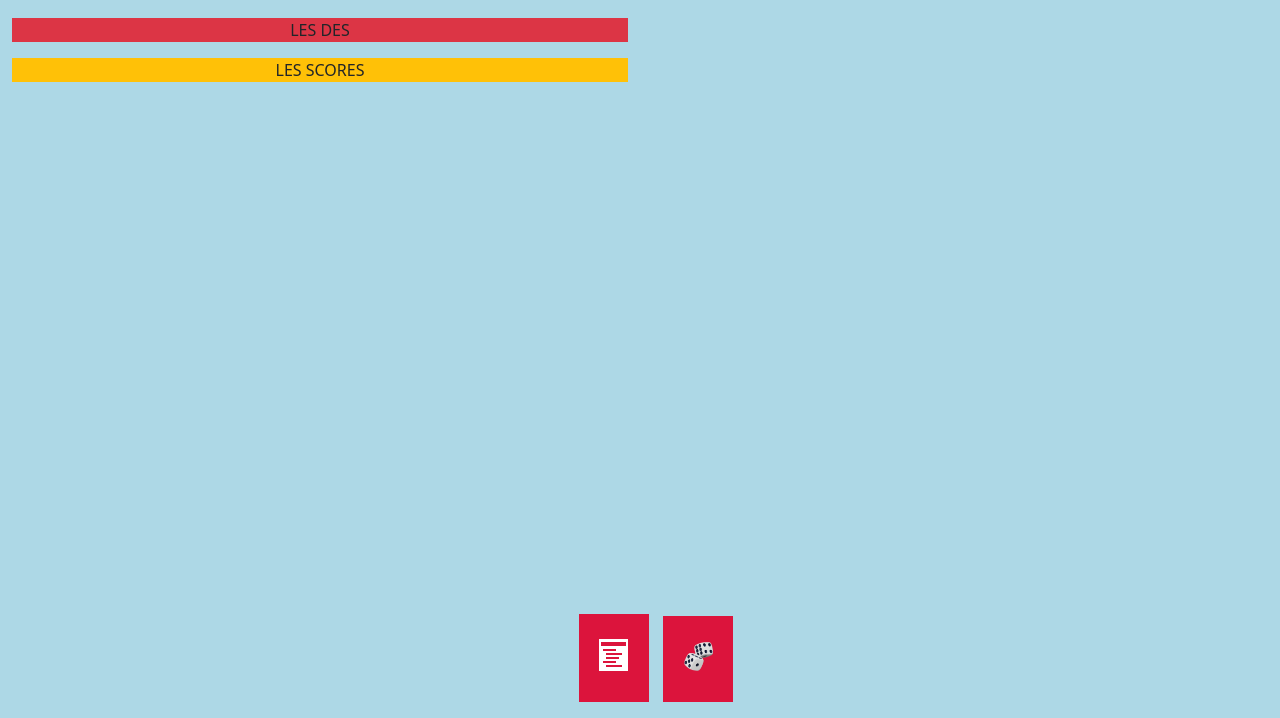
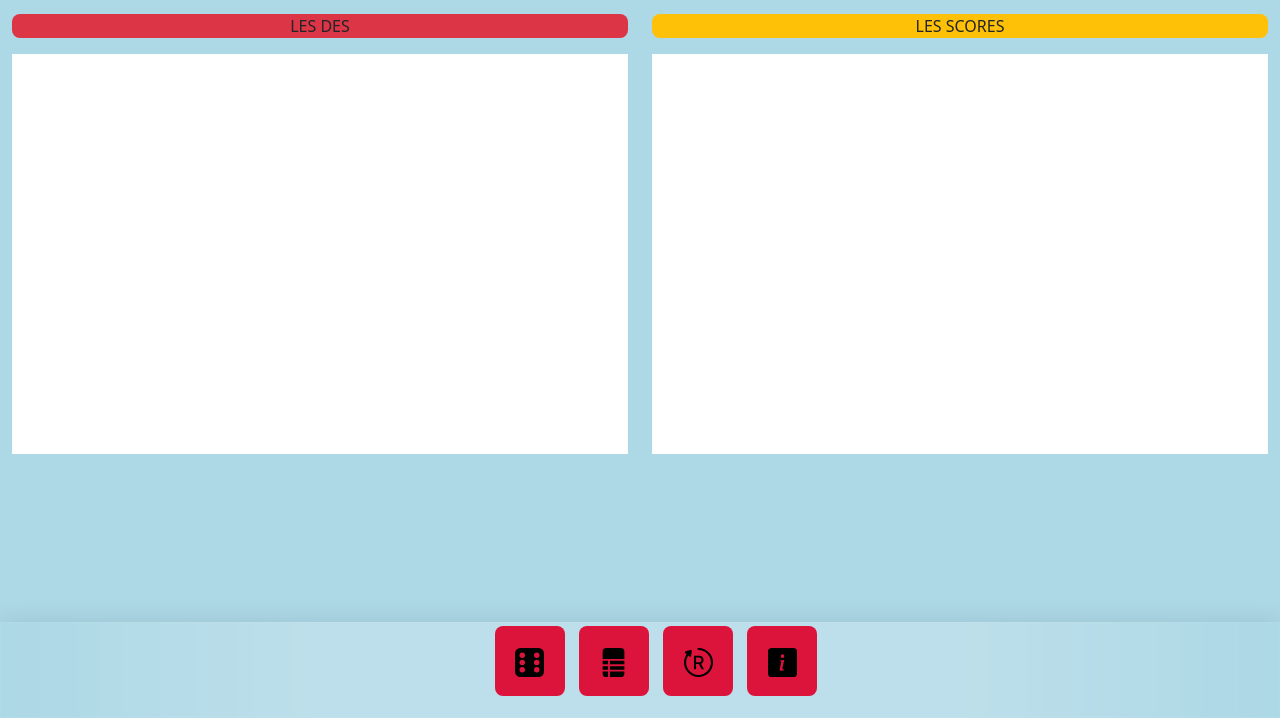
Before and after one commit to Valwer/Yams, a website: page index.html in a window 1280 px wide. Shown: the part 82-800 px from the top of the page. Drawn offline with nearby package versions, Linux system fonts and the light colour scheme.

Commit message:
first commit

```diff
--- a/index.html
+++ b/index.html
@@ -1,5 +1,6 @@
 <!DOCTYPE html>
 <html lang="fr">
+
 <head>
     <meta charset="UTF-8">
     <meta name="viewport" content="width=device-width, initial-scale=1.0">
@@ -7,40 +8,67 @@
     <link rel="stylesheet" href="./node_modules/bootstrap/dist/css/bootstrap.min.css">
     <title>Le yams</title>
 </head>
+
 <body>
+    <!-- HEADER -->
+    <header>
+        <h1>Le jeu du Yam's</h1>
+    </header>
+    <!-- FIN HEADER -->
 
-    <header>
-        <h1>Le jeu du Yammm's</h1>
-    </header>
-    <div class="container">
+
+    <!-- CONTENT -->
+    <div class="container-fluid">
         <div class="row">
-            <div class="col-12">
-                <div class="dices text-center bg-danger">
-                    <p class=" text-dark">LES DES</p>
+
+            <div class="col-12 col-md-6">
+                <!-- GAME -->
+                <div class="text-center bg-danger title-set">
+                    <p class="text-dark">LES DES</p>
                 </div>
-                <div class=" text-center bg-warning">
-                    <p class=" text-dark">LES SCORES</p>
+
+                    <div class="box-content mb-3">
+
+                    </div>
+            </div>
+
+            <div class="col-12 col-md-6">
+                <!-- LEADERBOARD -->
+                <div class="text-center bg-warning title-set">
+                    <p class="text-dark">LES SCORES</p>
                 </div>
+                    <div class="box-content mb-3">
+
+                    </div>
             </div>
+
         </div>
     </div>
+    <!-- FIN CONTENT -->
 
 
-<nav>
-    <ul>
-        <li>
-            <div class="work-icon">
-                <div class="paper"></div>
-                <div class="lines"></div>
-                <div class="lines"></div>
-                <div class="lines"></div>
-            </div>
-        </li>
-        <li>
-            <div class="dice-icon"></div>
-        </li>
-    </ul>
-</nav>
-<script src="./public/assets/js/script.js"></script>
+    <!-- NAVBAR -->
+
+    <nav class="bg-nav">
+        <ul>
+            <li>
+                <div class="dice-icon"></div>
+            </li>
+            <li>
+                <div class="rules-icon"></div>
+            </li>
+            <li>
+                <div class="restart-icon"></div>
+            </li>
+            <li>
+                <div class="infos-icon"></div>
+            </li>
+        </ul>
+    </nav>
+    <!-- FIN NAVBAR -->
+
+
+    <script src="./public/assets/js/script.js"></script>
 </body>
+
 </html>
--- a/public/assets/css/style.css
+++ b/public/assets/css/style.css
@@ -1,4 +1,6 @@
-*,*:before,*:after {
+*,
+*:before,
+*:after {
 	box-sizing: border-box;
 }
 
@@ -9,12 +11,6 @@
 header {
 	text-align: center;
 	padding: 20px 0;
-    position: fixed;
-    top: 0;
-    left: 0;
-    width: 100%;
-    background: transparent;
-    z-index: 9999;
 }
 
 h1 {
@@ -33,13 +29,23 @@ h2 {
 }
 
 body {
-  padding: 100px 0;
 	background: lightblue !important;
 	color: white;
-  max-width:640px;
 	font-family: 'Montserrat', sans-serif;
 	font-size: 14px;
-  line-height:1.4;
+	line-height: 1.4;
+}
+
+.container-fluid {
+	margin-bottom: 80px;
+}
+
+/* NAVBAR */
+.bg-nav {
+	background: linear-gradient(90deg, rgba(255, 255, 255, 0) 0%, rgba(255, 255, 255, 0.2) 25%, rgba(255, 255, 255, 0.2) 75%, rgba(255, 255, 255, 0) 100%);
+	box-shadow: 0 0 25px rgba(0, 0, 0, 0.1), inset 0 0 1px rgba(255, 255, 255, 0.6);
+	height: 12vh;
+	padding-top: 4px;
 }
 
 nav {
@@ -53,27 +59,32 @@ nav {
 
 nav ul {
 	text-align: center;
+}
 
-}
 nav ul li {
 	display: inline-block;
+	border-radius: 8px;
 	width: 70px;
+	height: 70px;
 	cursor: pointer;
 	background: crimson;
 	text-transform: uppercase;
-    transition: all .4s ease-out;
-    margin: 0 5px; /* Espacement entre les éléments de menu */
+	transition: all .6s ease-out;
+	margin: 0 5px;
+	/* Espacement entre les éléments de menu */
 }
 
 nav ul li:after {
 	content: "";
+	border-radius: 8px;
 	position: absolute;
 	background: white;
 	color: crimson;
 	top: 100%;
 	left: 0;
 	width: 100%;
-    height: 70px; /* Hauteur de l'élément de menu */
+	height: 70px;
+	/* Hauteur de l'élément de menu */
 	opacity: .5;
 	transform: perspective(400px) rotateX(-90deg);
 	transform-origin: 0 0;
@@ -81,141 +92,89 @@ nav ul li:after {
 }
 
 nav ul li:nth-child(1):after {
-	content: "Règles";
-	line-height: 88px;
+	content: "Lancer";
+	line-height: 80px;
 }
 nav ul li:nth-child(2):after {
-	content: "Lancer";
-	line-height: 88px;
+	content: "Règles";
+	line-height: 80px;
 }
-
+nav ul li:nth-child(3):after {
+	content: "Restart";
+	line-height: 80px;
+}
+nav ul li:nth-child(4):after {
+	content: "Infos";
+	line-height: 80px;
+}
 nav ul li:hover {
-    transform: translateY(-70px); /* Déplacer le menu vers le haut au survol */
+	transform: translateY(-70px);
+	/* Déplacer le menu vers le haut au survol */
 }
-
 nav ul li:hover:after {
 	opacity: 1;
 	transform: perspective(400px) rotateX(0deg) scale(1);
 }
 
 
-nav ul li > div {
+nav ul li>div {
 	display: inline-block;
-	padding: 25px 0;
+	padding: 20px 0;
 	background: transparent;
 }
 
-nav ul li div { position: relative; }
+nav ul li div {
+	position: relative;
+}
 
 .dice-icon {
 	position: relative;
-    height: 80px; /* Ajustez la hauteur selon vos besoins */
+	height: 73px;
+	/* Ajustez la hauteur selon vos besoins */
 	width: 29px;
 	background: white;
-    background: url('/public/assets/img/5726201.webp') center/contain no-repeat; /* Remplacez 'chemin/vers/votre/image/de/dé.png' par le chemin de votre image de dé */
+	background: url('/public/assets/img/icons/icon-dice.svg') center/contain no-repeat;
 }
 
+.rules-icon {
+	position: relative;
+	height: 73px;
+	/* Ajustez la hauteur selon vos besoins */
+	width: 29px;
+	background: white;
+	background: url('/public/assets/img/icons/icon-rules.svg') center/contain no-repeat;
+
+}
+.restart-icon {
+	position: relative;
+	height: 73px;
+	/* Ajustez la hauteur selon vos besoins */
+	width: 29px;
+	background: white;
+	background: url('/public/assets/img/icons/icon-restart.svg') center/contain no-repeat;
+}
+.infos-icon {
+	position: relative;
+	height: 73px;
+	/* Ajustez la hauteur selon vos besoins */
+	width: 29px;
+	background: white;
+	background: url('/public/assets/img/icons/icon-info.svg') center/contain no-repeat;
+}
 
 .head {
 	width: 32px;
 	height: 35px;
 	background: white;
-	border-radius:8px;
+	border-radius: 8px;
+}
+
+.box-content {
+	height: 50vh;
+	background-color: #FFFFFF;
 }
 
 
-/*//work//*/
-
-.paper {
-	position: relative;
-	height:32px;
-	width: 29px;
-	background: white;
-	border:2px solid white;
+.title-set {
+	border-radius: 8px;
 }
-
-/*window*/
-.paper:after {
-	position: absolute;
-	top:1px;
-	left: 0;
-	width: 25px;
-	height: 29px;
-	background: white;
-	border-top:4px solid crimson;
-}
-
-.lines {
-	position: absolute;
-	top: 36px;
-	left: 5px;
-	width: 11px;
-	box-shadow: 0 0 0 1px crimson;
-}
-
-.lines:after {
-	position: absolute;
-	top: 4px;
-	left: 3px;
-	width: 14px;
-	box-shadow: 0 0 0 1px crimson;
-}
-
-.lines:nth-child(2) {
-	position: absolute;
-	top: 44px;
-	left: 8px;
-	width: 11px;
-}
-
-.lines:nth-child(2):after {
-	position: absolute;
-	top: 4px;
-	left: -3px;
-	width: 11px;
-}
-
-.lines:nth-child(3) {
-	position: absolute;
-	top: 52px;
-	left: 8px;
-	width: 14px;
-}
-
-.lines:nth-child(3):after {
-	display: none;
-}
-
-/*//mail //*/
-
-.mail-base {
-	position: relative;
-	width: 32px;
-	height: 18px;
-	background: white;
-}
-
-.mail-top {
-	position: absolute;
-	z-index: 20;
-	left: 0;
-	top: 0;
-	width: 0;
-	height: 0;
-	transform: rotate(180deg);
-	border-style: solid;
-	border-width: 0 16px 11px 16px;
-	border-color: transparent transparent crimson transparent;
-}
-
-.mail-top:after {
-	position: absolute;
-	z-index: 20;
-	left: -16px;
-	top: 3px;
-	width: 0;
-	height: 0;
-	border-style: solid;
-	border-width: 0 16px 9px 16px;
-	border-color: transparent transparent white transparent;
-}
```
Also changed, not shown: public/assets/img/icons/icon-dice.svg (added), public/assets/img/icons/icon-info.svg (added), public/assets/img/icons/icon-restart.svg (added), public/assets/img/icons/icon-rules.svg (added), 4 other files. Lines whose indentation alone changed are shown as unchanged.
